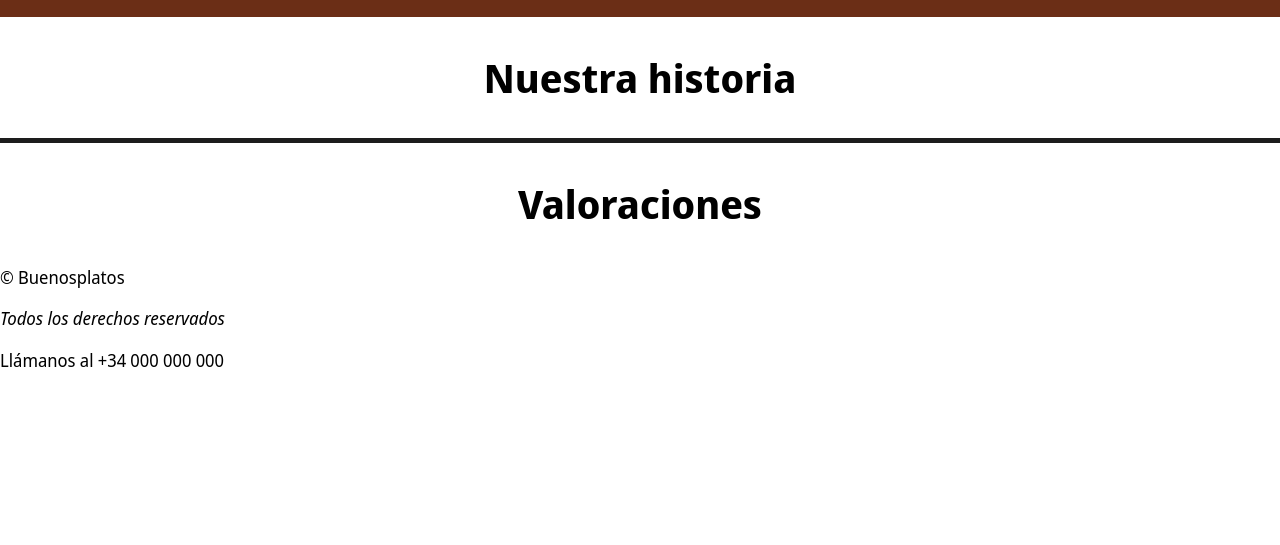
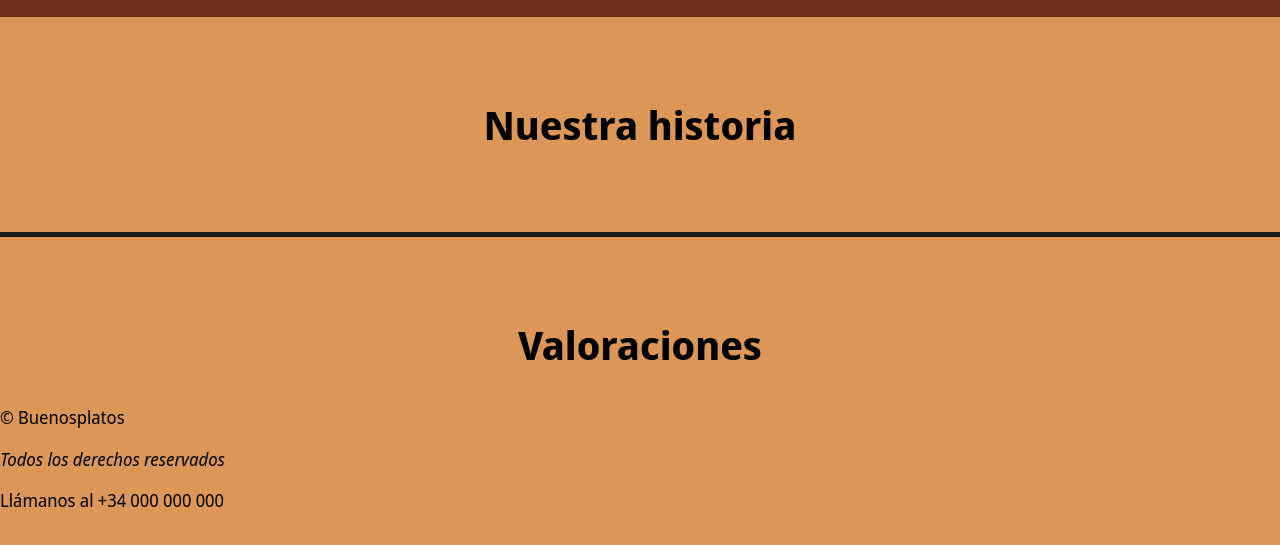
Before and after one commit to Tekyo23/Buenosplatos, a website: page src/our-history.html in a window 1280 px wide. Shown: the part 93-638 px from the top of the page. Drawn offline with Linux system fonts and the light colour scheme.

Commit message:
Minor visual enhancements

```diff
--- a/styles/layout.css
+++ b/styles/layout.css
@@ -35,11 +35,15 @@ section {
     margin: auto;
 }
 
+section:first-of-type {
+    margin-top: 5rem;
+}
+
 body {
     margin: 0;
     padding: 0;
     scroll-behavior: smooth;
-    /* overflow-x: hidden; */
+    background-color: #dc9658;
 }
 
 ul { /* ReqS13 */
@@ -68,6 +72,7 @@ header {
 .section-divider {
     height: .3rem;
     width: 100%;
+    margin-block: 5rem;
     background-color: rgb(29, 29, 29);
 }
 
```
